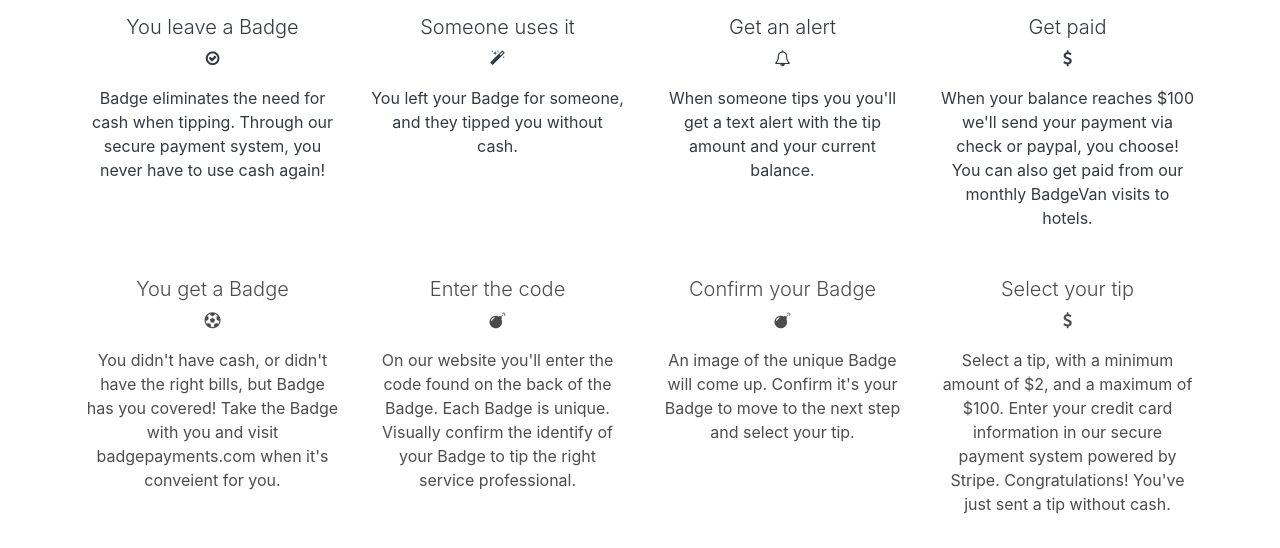
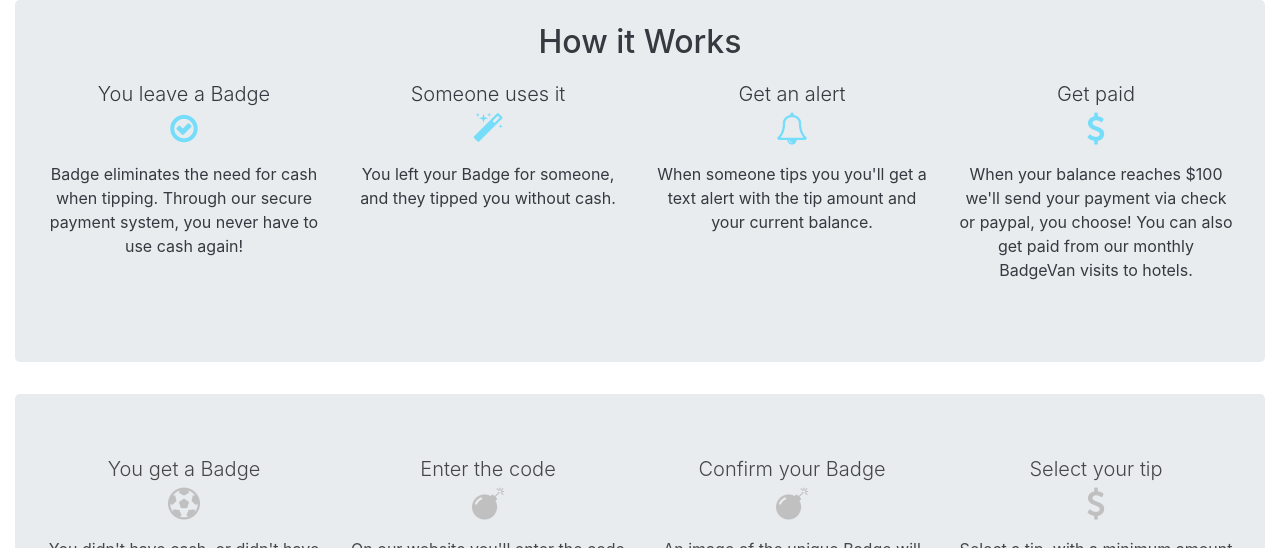
Before and after one commit to nicolehomeier/badge, a PHP site: page / in a window 1280 px wide. Shown: the part 746-1294 px from the top of the page. Run offline with PHP 8.4, Linux system fonts and the light colour scheme; some libraries are stand-ins or nearby versions; grey boxes are pictures that could not be loaded.

Commit message:
add jumbotron, icon classes

```diff
--- a/badge.css
+++ b/badge.css
@@ -34,3 +34,11 @@ body{
 	border-color: rgb(117,221,249,.8);
 	border-right: 1px solid;
 }
+
+.icon-badgeblue{
+	color: rgb(117,221,249);
+}
+
+.icon-silver{
+	color: silver;
+}
--- a/index.html
+++ b/index.html
@@ -49,52 +49,56 @@
        </section>
 
        <section id="how1" class="text-dark">
-        <div class="container pt-3 pb-3">
+        <div class="jumbotron pt-4">
+          <div class="col-12 text-center pb-3">
+            <h2>How it Works</h2>
+          </div>
           <div class="row">
             <div class="col-12 col-md-6 col-lg-3 text-center">
               <h4 class="lead">You leave a Badge</h4>
-              <p><i class="fa fa-check-circle-o"></i></p>
+              <p><i class="fa fa-check-circle-o icon-badgeblue fa-2x"></i></p>
               <p>Badge eliminates the need for cash when tipping. Through our secure payment system, you never have to use cash again!</p>
             </div>
             <div class="col-12 col-md-6 col-lg-3 text-center">
               <h4 class="lead">Someone uses it</h4>
-              <p><i class="fa fa-magic"></i></p>
+              <p><i class="fa fa-magic icon-badgeblue fa-2x"></i></p>
               <p>You left your Badge for someone, and they tipped you without cash.</p>
             </div>
             <div class="col-12 col-md-6 col-lg-3 text-center">
               <h4 class="lead">Get an alert</h4>
-              <p><i class="fa fa-bell-o"></i></p>
+              <p><i class="fa fa-bell-o icon-badgeblue fa-2x"></i></p>
               <p>When someone tips you you'll get a text alert with the tip amount and your current balance.</p>
             </div>
             <div class="col-12 col-md-6 col-lg-3 text-center">
               <h4 class="lead">Get paid</h4>
-              <p><i class="fa fa-usd"></i></p>
+              <p><i class="fa fa-usd icon-badgeblue fa-2x"></i></p>
               <p>When your balance reaches $100 we'll send your payment via check or paypal, you choose! You can also get paid from our monthly BadgeVan visits to hotels.</p>
             </div>
           </div>
         </div>
       </section>
       <section id="how2">
-        <div class="container pt-3 pb-3">
+        <!-- <div class="container pt-3 pb-3"> -->
+          <div class="jumbotron">
           <div class="row">
             <div class="col-12 col-md-6 col-lg-3 text-center">
               <h4 class="lead">You get a Badge</h4>
-              <p><i class="fa fa-futbol-o"></i></p>
+              <p><i class="fa fa-futbol-o icon-silver fa-2x"></i></p>
               <p>You didn't have cash, or didn't have the right bills, but Badge has you covered! Take the Badge with you and visit badgepayments.com when it's conveient for you.</p>
             </div>
             <div class="col-12 col-md-6 col-lg-3 text-center">
               <h4 class="lead">Enter the code</h4>
-              <p><i class="fa fa-bomb"></i></p>
+              <p><i class="fa fa-bomb icon-silver fa-2x"></i></p>
               <p>On our website you'll enter the code found on the back of the Badge. Each Badge is unique. Visually confirm the identify of your Badge to tip the right service professional.</p>
             </div>
             <div class="col-12 col-md-6 col-lg-3 text-center">
               <h4 class="lead">Confirm your Badge</h4>
-              <p><i class="fa fa-bomb"></i></p>
+              <p><i class="fa fa-bomb icon-silver fa-2x"></i></p>
               <p>An image of the unique Badge will come up. Confirm it's your Badge to move to the next step and select your tip.</p>
             </div>
             <div class="col-12 col-md-6 col-lg-3 text-center">
               <h4 class="lead">Select your tip</h4>
-              <p><i class="fa fa-usd"></i></p>
+              <p><i class="fa fa-usd icon-silver fa-2x"></i></p>
               <p>Select a tip, with a minimum amount of $2, and a maximum of $100. Enter your credit card information in our secure payment system powered by Stripe. Congratulations! You've just sent a tip without cash.</p>
             </div>
           </div>
```
